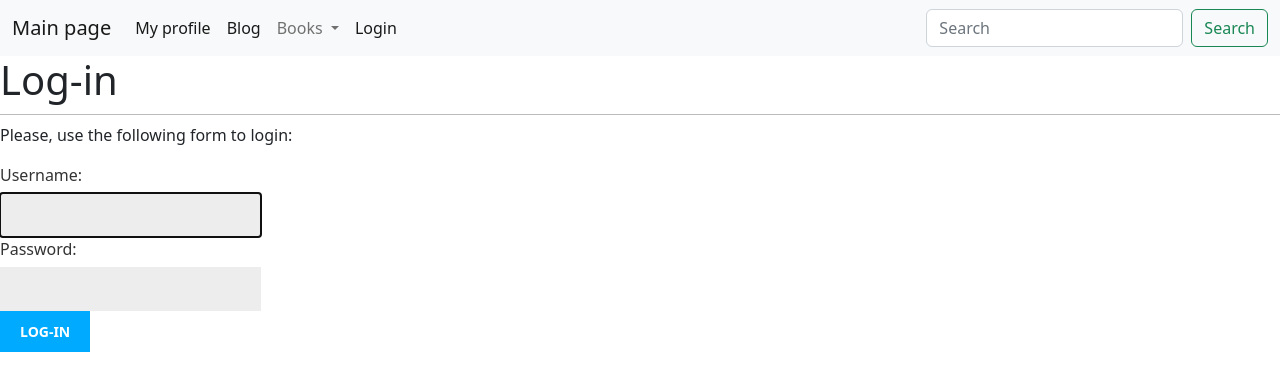
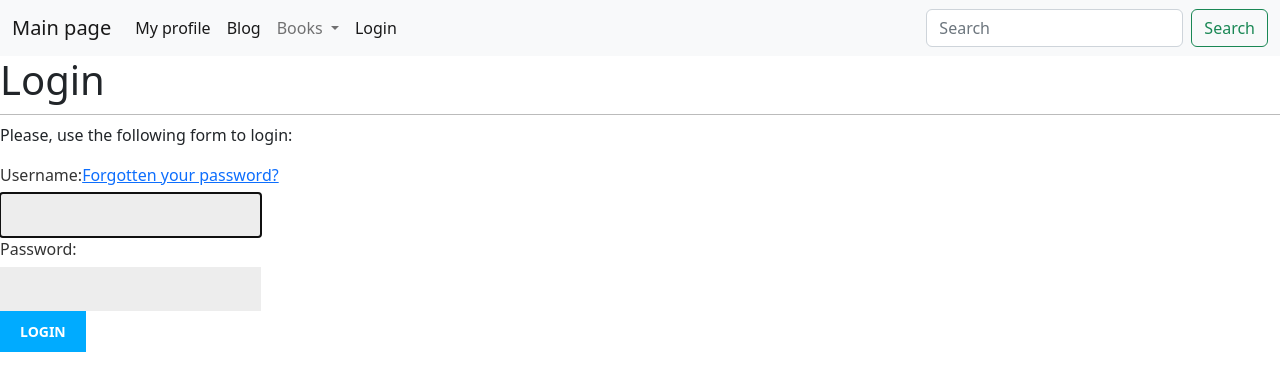
Before and after one commit to Krushovice/dj_site, a Django app: page /account/login/ in a window 1280 px wide. Shown: the top 391 px of the page. Run offline with Django 5.2, Linux system fonts and the light colour scheme.

Commit message:
add botton pass change

```diff
--- a/bookshelf/account/templates/registration/login.html
+++ b/bookshelf/account/templates/registration/login.html
@@ -1,7 +1,7 @@
 {% extends "account/base.html" %}
 {% block title %}Login{% endblock %}
 {% block body %}
-    <h1>Log-in</h1>
+    <h1>Login</h1>
     {% if form.errors %}
         <p>
         Your username and password didn't match.
@@ -15,7 +15,13 @@
             {{ form.as_p }}
             {% csrf_token %}
             <input type="hidden" name="next" value="{{ next }}" />
-            <p><input type="submit" value="Log-in"></p>
+            <p><input type="submit" value="Login"></p>
         </form>
+
     </div>
+    <p class="mb-3">
+        <a href="{% url "account:password_reset" %}">
+            Forgotten your password?
+        </a>
+    </p>
 {% endblock %}
```
